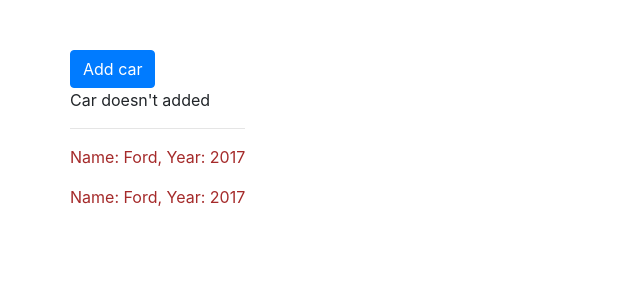
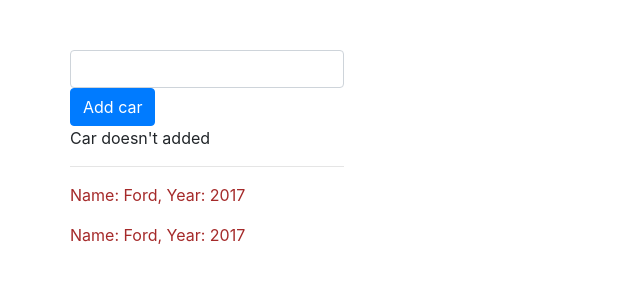
Before and after one commit to flalfalaen/udemy-angular, an Angular app: page / in a window 1280 px wide. Shown: the top 300 px of the page, without its empty margins (0-640 px from the left). Built offline with nearby package versions, Linux system fonts and the light colour scheme.

Commit message:
ng-template and ngif else

```diff
--- a/src/app/cars/cars.component.html
+++ b/src/app/cars/cars.component.html
@@ -1,20 +1,18 @@
 <!--lesson 2.7-->
 <!--<button [disabled]="!canAddCar" class="btn btn-primary">Add car</button>-->
+<input type="text" class="form-control" [(ngModel)]="carName" >
 <button class="btn btn-primary" (click)="addCar()" >Add car</button>
-<p *ngIf="addCarStatus">Car added</p>
-<p *ngIf="!addCarStatus">Car doesn't added</p>
+<!--2.10 var1-->
+<!--<p *ngIf="addCarStatus">Car added</p>-->
+<!--<p *ngIf="!addCarStatus">Car doesn't added</p>-->
+<!--2.10 var2-->
+<p *ngIf="addCarStatus; else statusAddedTrue">Car added</p>
+<ng-template #statusAddedTrue>
+  <p>Car doesn't added</p>
+</ng-template>
 <hr>
 <app-car></app-car>
 <app-car></app-car>
-
-
-
-
-
-
-
-
-
 
 
 
--- a/src/app/cars/cars.component.ts
+++ b/src/app/cars/cars.component.ts
@@ -10,7 +10,7 @@ import { Component } from '@angular/core';
 export class CarsComponent {
 
   // canAddCar = false; //lesson 2.6
-
+  carName = '';
   addCarStatus = false;
 
   constructor() {
```
Also changed, not shown: tips.txt.
